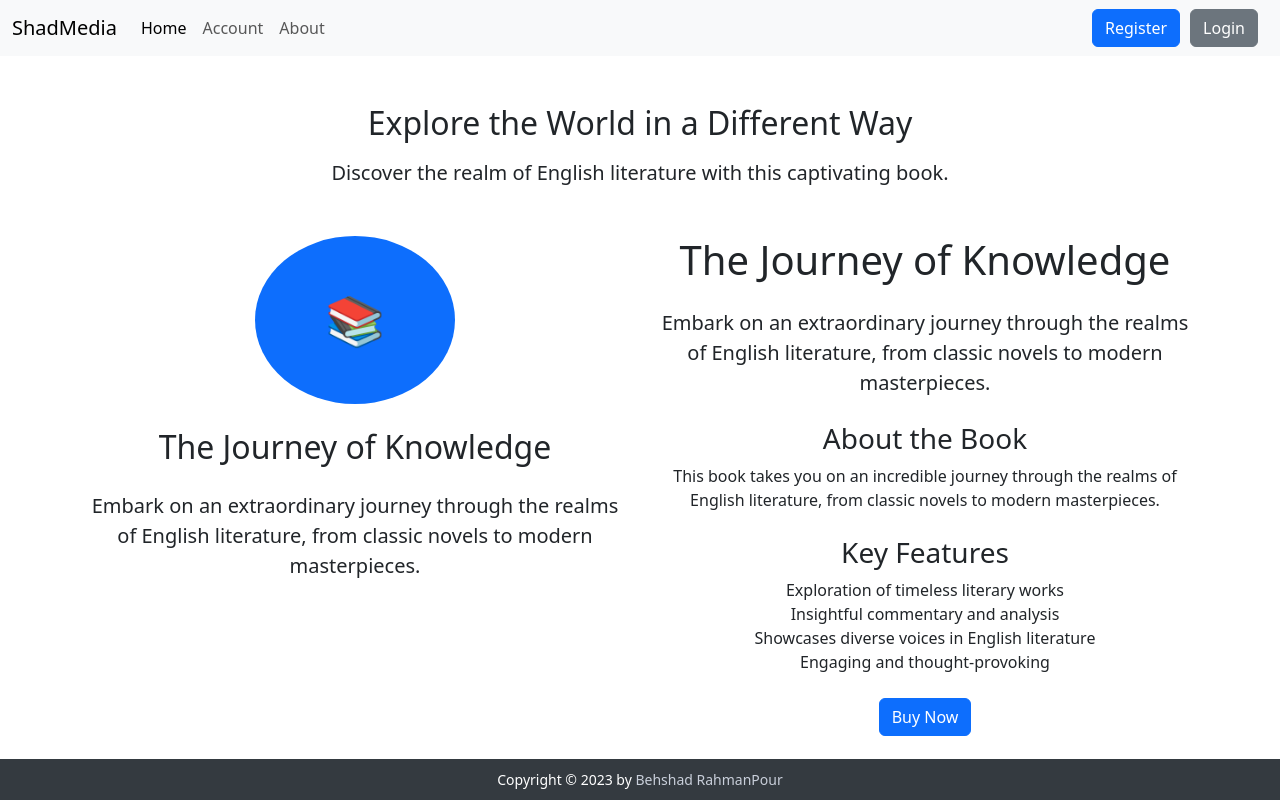
After one commit to behshadrhp/ShadMedia, a Django app: page / in a window 1280 px wide. The commit adds this page. Run offline with Django 4.2, Linux system fonts and the light colour scheme.

Commit message:
create logout page + update navbar and tempaltes

```diff
--- a/account/urls.py
+++ b/account/urls.py
@@ -1,7 +1,12 @@
 from django.urls import path
+
 from . import views
 
 
 urlpatterns = [
-    path('login/', views.AuthenticationView.as_view(), name='login'),
+    # home page
+    path('', views.HomeView.as_view(), name='home'),
+    # authentication page
+    path('account/login/', views.AuthenticationView.as_view(), name='login'),
+    path('account/logout/', views.LogoutView.as_view(), name='logout'),
 ]
--- a/account/views.py
+++ b/account/views.py
@@ -1,39 +1,70 @@
 from django.views import View
-from django.shortcuts import render
+from django.shortcuts import render, redirect
 from django.contrib import messages
-from django.contrib.auth import authenticate, login
+from django.contrib.auth import authenticate, login, logout
 
 from .forms import LoginForm
 
 
-class AuthenticationView(View):
-    '''This class is for Authentication Account.'''
+class HomeView(View):
+    '''This class is for return home page.'''
 
     def get(self, request):
-        form = LoginForm()
+        username = request.user.get_username()
 
-        context = {'form': form}
-        return render(request, 'account/login.html', context)
+        context = {'username': username}
+        return render(request, 'home.html', context)
+
+
+class AuthenticationView(View):
+    '''This class is for Authentication Login Account.'''
+
+    def get(self, request):
+        if not request.user.is_authenticated:
+            form = LoginForm()
+
+            context = {'form': form}
+            return render(request, 'account/login.html', context)
+        else:
+            return redirect('home')
 
     def post(self, request):
-        form = LoginForm(request.POST)
+        if not request.user.is_authenticated:
+            form = LoginForm(request.POST)
 
-        if form.is_valid():
-            cd = form.cleaned_data
-            user_authentication = authenticate(
-                request,
-                username=cd['username'],
-                password=cd['password']
-            )
+            if form.is_valid():
+                cd = form.cleaned_data
+                user_authentication = authenticate(
+                    request,
+                    username=cd['username'],
+                    password=cd['password']
+                )
 
-            if user_authentication is not None:
-                if user_authentication.is_active:
-                    login(request, user_authentication)
-                    messages.success(request, 'Well done, login is successfully')
+                if user_authentication is not None:
+                    if user_authentication.is_active:
+                        login(request, user_authentication)
+                        messages.success(request, 'Well done, login is successfully')
+                        return redirect('home')
+                    else:
+                        messages.info(request, 'Your account is disable!')
                 else:
-                    messages.info(request, 'Your account is disable!')
-            else:
-                messages.error(request, 'Oh snap! Information invalid , try again.')
+                    messages.error(request, 'Oh snap! Information invalid , try again.')
 
-        context = {'form': form}
-        return render(request, 'account/login.html', context)
+            context = {'form': form}
+            return render(request, 'account/login.html', context)
+        else:
+            return redirect('home')
+
+
+class LogoutView(View):
+    '''This class is for Authentication Logout Account.'''
+
+    def get(self, request):
+        if request.user.is_authenticated:
+            username = request.user.get_username()
+            logout(request)
+
+            context = {'username': username}
+            return render(request, 'account/logout.html', context)
+        else:
+            return redirect('home')
--- a/core/urls.py
+++ b/core/urls.py
@@ -18,7 +18,7 @@ else:
 
 urlpatterns = [
     path(f'{ADMIN_DIRECTORY}/', admin.site.urls),
-    path('account/', include('account.urls')),
+    path('', include('account.urls')),
 ]
 
 urlpatterns += static(settings.STATIC_URL, document_root=settings.STATIC_ROOT)
--- a/static/style/main.css
+++ b/static/style/main.css
@@ -47,3 +47,7 @@ input:focus {
     text-align: center;
     padding: 10px 20px;
 }
+
+.btn-nav {
+    margin-right: 10px;
+}
--- /dev/null
+++ b/templates/home.html
@@ -0,0 +1,37 @@
+{% extends 'main.html' %}
+
+{% block title %}English Book{% endblock title %}
+
+{% block content %}
+  <div class="container mt-5">
+    <div class="row">
+      <div class="col-md-12 text-center">
+        <h2 class="mb-3">Explore the World in a Different Way</h2>
+        <p class="lead mb-5">Discover the realm of English literature with this captivating book.</p>
+      </div>
+    </div>
+    <div class="row">
+      <div class="col-md-6 order-md-2 text-center">
+        <h1 class="mb-4">The Journey of Knowledge</h1>
+        <p class="lead mb-4">Embark on an extraordinary journey through the realms of English literature, from classic novels to modern masterpieces.</p>
+        <h3>About the Book</h3>
+        <p class="mb-4">This book takes you on an incredible journey through the realms of English literature, from classic novels to modern masterpieces.</p>
+        <h3>Key Features</h3>
+        <ul class="list-unstyled mb-4">
+          <li>Exploration of timeless literary works</li>
+          <li>Insightful commentary and analysis</li>
+          <li>Showcases diverse voices in English literature</li>
+          <li>Engaging and thought-provoking</li>
+        </ul>
+        <a href="/purchase" class="btn btn-primary">Buy Now</a>
+      </div>
+      <div class="col-md-6 order-md-1 text-center">
+        <div class="bg-primary text-white p-5 rounded-circle mx-auto mb-4" style="max-width: 200px;">
+          <span style="font-size: 3rem; font-weight: bold;">📚</span>
+        </div>
+        <h2 class="mb-4">The Journey of Knowledge</h2>
+        <p class="lead">Embark on an extraordinary journey through the realms of English literature, from classic novels to modern masterpieces.</p>
+      </div>
+    </div>
+  </div>
+{% endblock content %}
--- a/templates/navbar.html
+++ b/templates/navbar.html
@@ -1,13 +1,13 @@
-<nav class="navbar navbar-expand-lg bg-light" data-bs-theme="light">
+<nav class="navbar navbar-expand-lg navbar-light bg-light">
   <div class="container-fluid">
     <a class="navbar-brand" href="#">ShadMedia</a>
     <button class="navbar-toggler" type="button" data-bs-toggle="collapse" data-bs-target="#navbarColor03" aria-controls="navbarColor03" aria-expanded="false" aria-label="Toggle navigation">
       <span class="navbar-toggler-icon"></span>
     </button>
     <div class="collapse navbar-collapse" id="navbarColor03">
-        <ul class="navbar-nav me-auto">
+      <ul class="navbar-nav me-auto mb-2 mb-lg-0">
         <li class="nav-item">
-            <a class="nav-link active" href="#">Home
+          <a class="nav-link active" href="{% url 'home' %}">Home
             <span class="visually-hidden">(current)</span>
           </a>
         </li>
@@ -18,10 +18,15 @@
           <a class="nav-link" href="#">About</a>
         </li>
       </ul>
-        <form class="d-flex">
-          <input class="form-control me-sm-2" type="search" placeholder="Search">
-          <button class="btn btn-secondary my-2 my-sm-0" type="submit">Search</button>
-        </form>
+      <div id="userActions" class="d-flex">
+        {% if user.is_authenticated %}
+          <button class="btn btn-secondary btn-nav" disabled>{{ username }}</button>
+          <a href="{% url 'logout' %}"><button class="btn btn-danger btn-nav">Logout</button></a>
+        {% else %}
+          <a href="#"><button class="btn btn-primary btn-nav">Register</button></a>
+          <a href="{% url 'login' %}"><button class="btn btn-secondary btn-nav">Login</button></a>
+        {% endif %}
+      </div>
     </div>
   </div>
 </nav>
```
Also changed, not shown: templates/account/logout.html (added, +16 -0 lines). Lines whose indentation alone changed are shown as unchanged.
